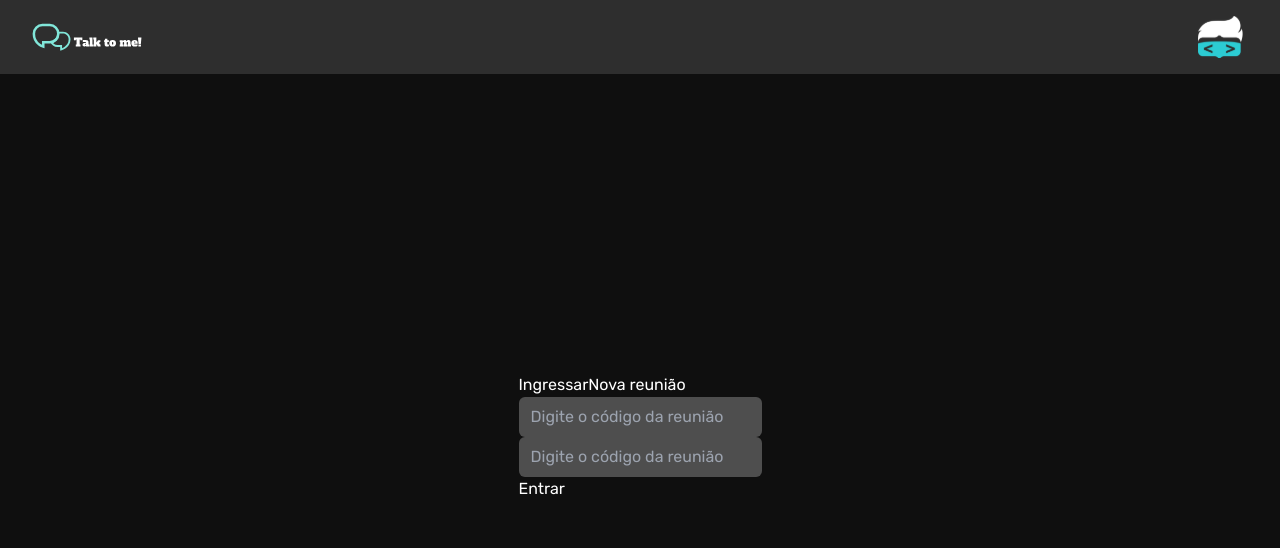
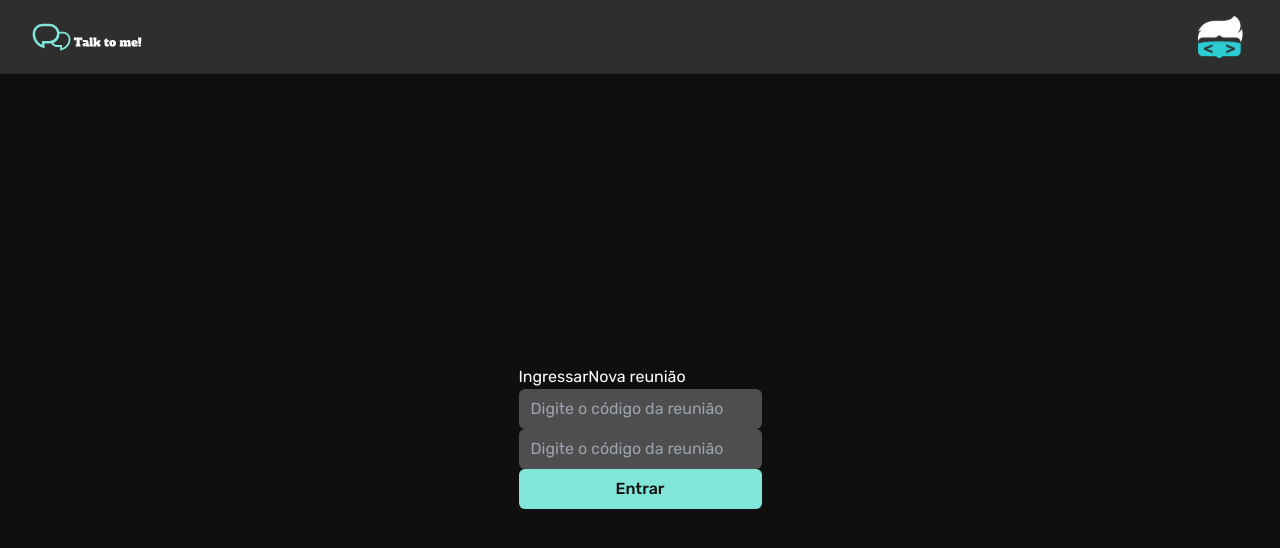
Before and after one commit to Ramonprog/talk-to-me, a Next.js app: page / in a window 1280 px wide. Shown: the top 548 px of the page. Built offline with nearby package versions, Linux system fonts and the light colour scheme.

Commit message:
button compoent

```diff
--- a/src/app/page.tsx
+++ b/src/app/page.tsx
@@ -1,3 +1,4 @@
+import Button from "@/components/Button";
 import Container from "@/components/Container";
 import Header from "@/components/Header";
 import { Input } from "@/components/Input";
@@ -18,7 +19,7 @@ export default function Home() {
             <Input placeholder="Digite o código da reunião" type="text" />
 
 
-            <button>Entrar</button>
+            <Button title="Entrar" type="submit" />
           </div>
         </Container>
       </div>
--- /dev/null
+++ b/src/components/Button.tsx
@@ -0,0 +1,12 @@
+interface IButton {
+    title: string
+    type: 'button' | 'submit' | 'reset'
+}
+
+export default function Button({ title, type }: IButton) {
+    return (
+        <button className="bg-primary w-full text-black font-medium rounded-md py-2" type={type}>
+            <span>{title}</span>
+        </button>
+    )
+}
```
